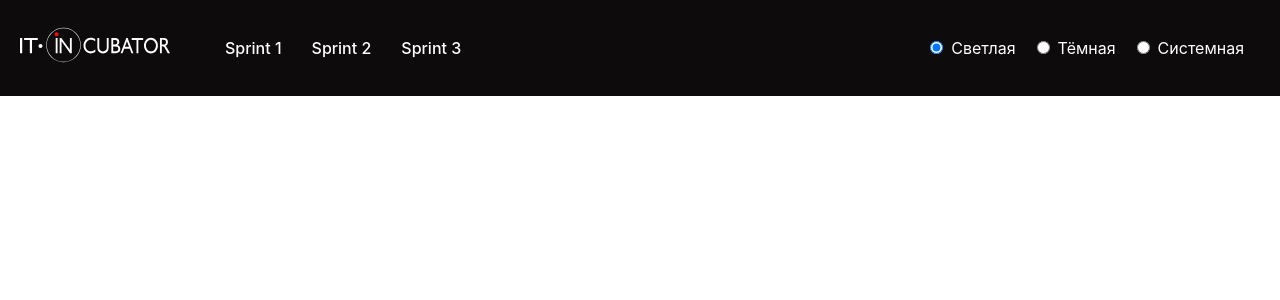
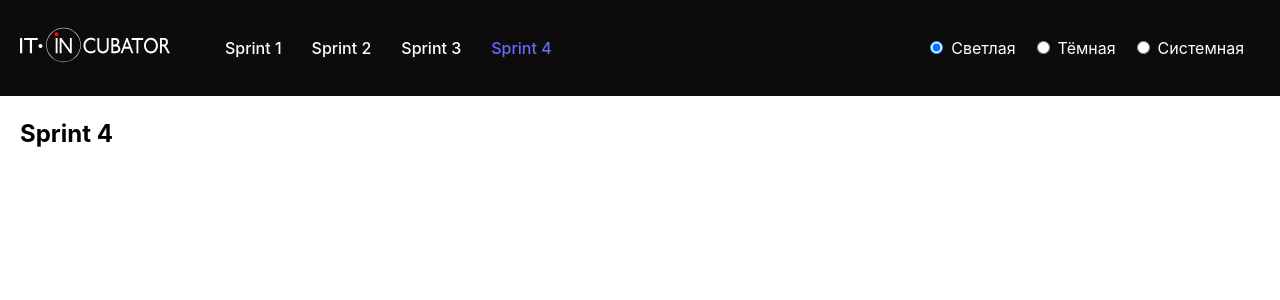
Before and after one commit to it-incubator/homework-front, a React (Vite) app: page /sprint-4 in a window 1280 px wide. Shown: the top 300 px of the page. Built offline with nearby package versions, Linux system fonts and the light colour scheme.

Commit message:
chore: add Sprint 4 and Homework 13 components

```diff
--- a/src/app/App.tsx
+++ b/src/app/App.tsx
@@ -4,6 +4,7 @@ import { Sprint1 } from '../homeworks/sprint-1/sprint-1.tsx'
 import { Sprint2 } from '../homeworks/sprint-2/sprint-2.tsx'
 import { Header } from '../layout/header/header.tsx'
 import { Sprint3 } from '../homeworks/sprint-3/sprint-3.tsx'
+import { Sprint4 } from '@/homeworks/sprint-4/sprint-4.tsx'
 
 export function App() {
   return (
@@ -14,6 +15,7 @@ export function App() {
           <Route path="/" element={<Sprint1 />} />
           <Route path="sprint-2" element={<Sprint2 />} />
           <Route path="sprint-3" element={<Sprint3 />} />
+          <Route path="sprint-4" element={<Sprint4 />} />
         </Routes>
       </main>
     </BrowserRouter>
--- a/src/app/app-reducer.ts
+++ b/src/app/app-reducer.ts
@@ -14,7 +14,6 @@ export type ThemeMode = 'dark' | 'light' | 'system'
 
 const initialState = {
   themeMode: 'light' as ThemeMode,
-  isLogged: false,
 }
 
 export const appReducer = createReducer(initialState, (builder) => {})
--- /dev/null
+++ b/src/homeworks/sprint-4/sprint-4.tsx
@@ -0,0 +1,7 @@
+export const Sprint4 = () => {
+  return (
+    <div>
+      <h2>Sprint 4</h2>
+    </div>
+  )
+}
--- a/src/layout/header/header.tsx
+++ b/src/layout/header/header.tsx
@@ -8,6 +8,7 @@ const NAV_LINKS = [
   { to: '/', label: 'Sprint 1', id: 'nav-link-sprint-1' },
   { to: '/sprint-2', label: 'Sprint 2', id: 'nav-link-sprint-2' },
   { to: '/sprint-3', label: 'Sprint 3', id: 'nav-link-sprint-3' },
+  { to: '/sprint-4', label: 'Sprint 4', id: 'nav-link-sprint-4' },
 ]
 
 export const Header = () => {
```
Also changed, not shown: src/homeworks/sprint-4/hw-13/Homework-13.tsx (added, +7 -0 lines).
